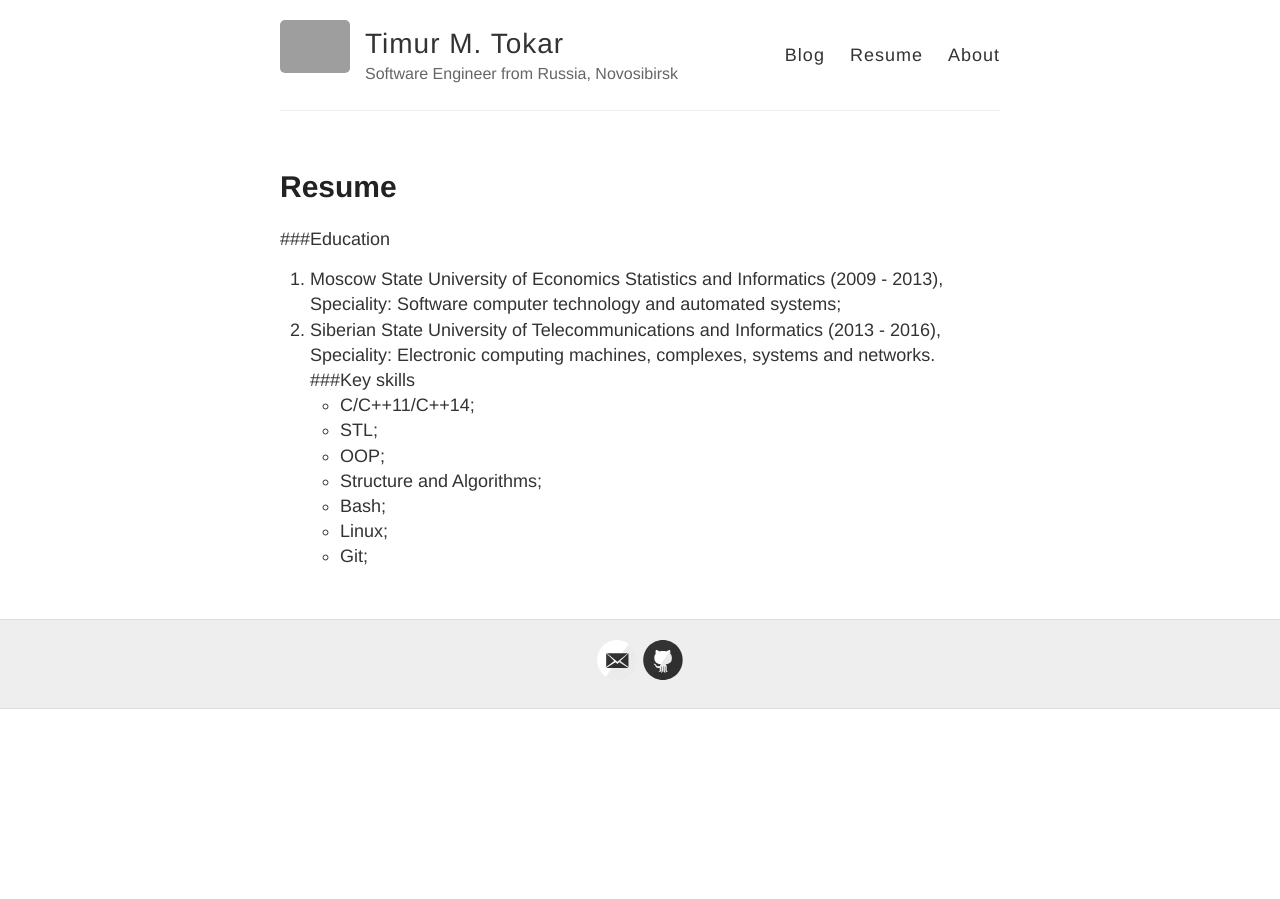
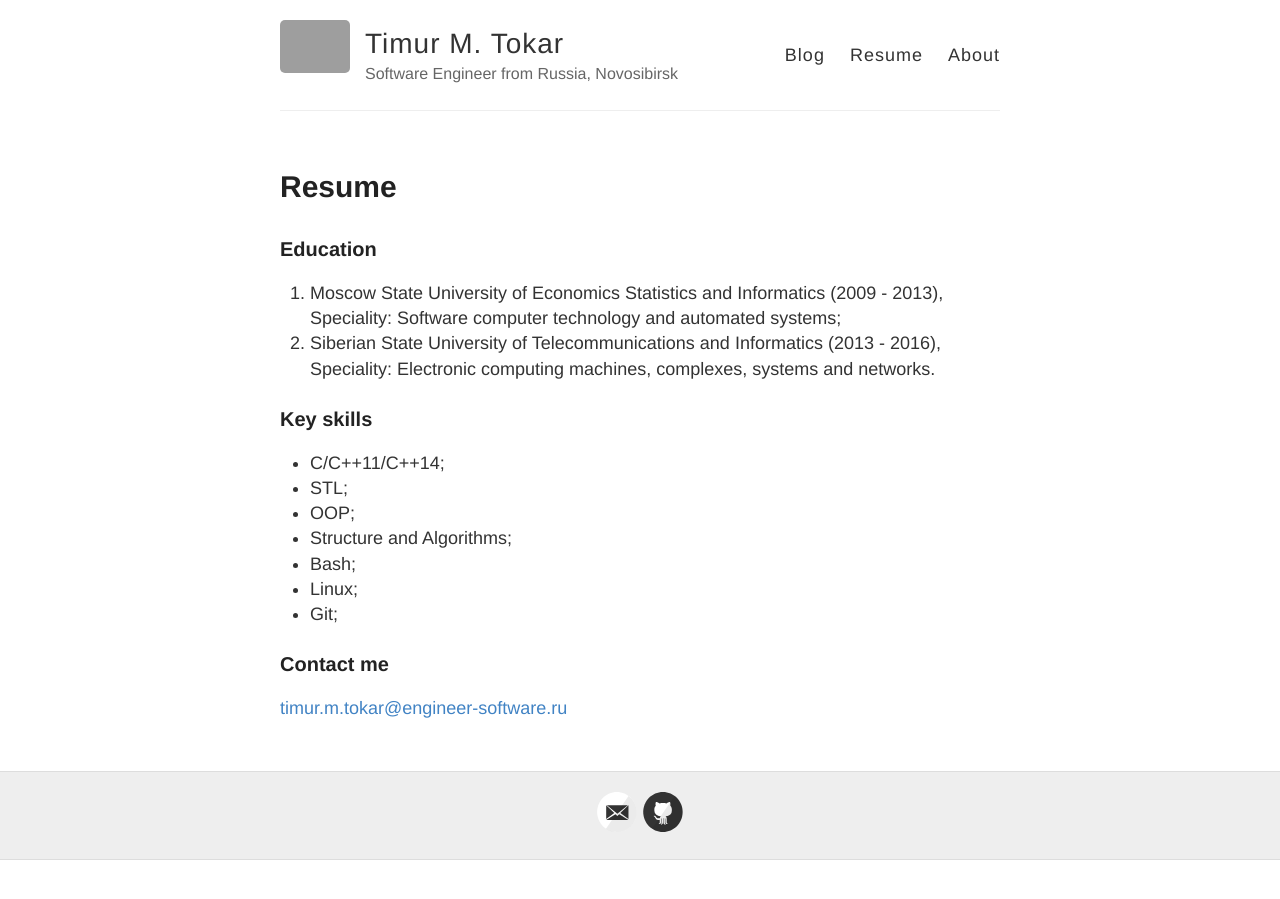
Before and after one commit to tokar-t-m/tokar-t-m, a Jekyll site: the page built from resume/index.md, in a window 1280 px wide. Built offline with Jekyll 4.4.1, drawn with Linux system fonts in a browser that asks for light colours; grey boxes are pictures that could not be loaded.

Commit message:
update resume

```diff
--- a/resume/index.md
+++ b/resume/index.md
@@ -3,10 +3,14 @@ layout: page
 title: Resume
 permalink: /resume/
 ---
-###Education
+
+### Education
+
 1. Moscow State University of Economics Statistics and Informatics (2009 - 2013), Speciality: Software computer technology and automated systems;
 2. Siberian State University of Telecommunications and Informatics (2013 - 2016), Speciality: Electronic computing machines, complexes, systems and networks.
-###Key skills
+
+### Key skills
+
 - C/C++11/C++14;
 - STL;
 - OOP;
@@ -14,3 +18,7 @@ permalink: /resume/
 - Bash;
 - Linux;
 - Git;
+
+### Contact me
+
+[timur.m.tokar@engineer-software.ru](mailto:timur.m.tokar@engineer-software.ru)
```
